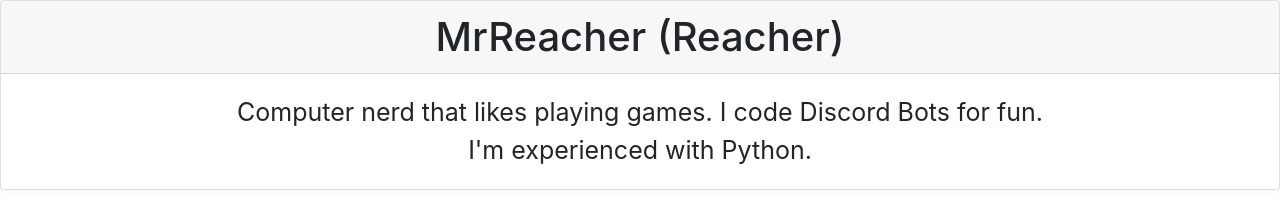
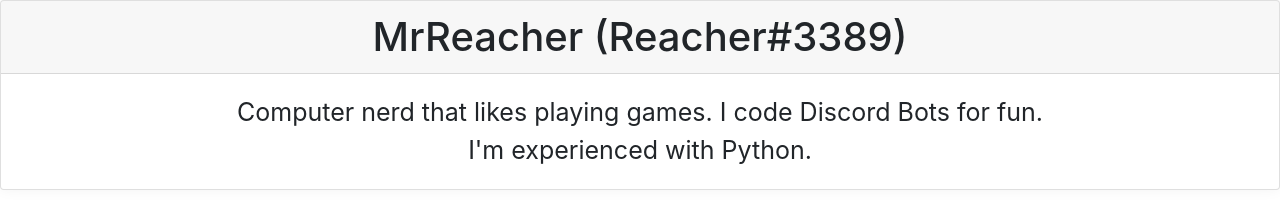
Before and after one commit to MrReacher/mrreacher.github.io, a plain HTML site: page index.html in a window 1280 px wide. Shown: the top 211 px of the page. Drawn offline with nearby package versions, Linux system fonts and the light colour scheme.

Commit message:
forgot to add some things

```diff
--- a/index.html
+++ b/index.html
@@ -41,12 +41,13 @@
 
 <html>
     <head>
+        <title>Hire me!</title>
         <link rel="stylesheet" href="https://cdn.jsdelivr.net/npm/bootstrap@4.5.0/dist/css/bootstrap.min.css">
         <script src="https://cdn.jsdelivr.net/npm/bootstrap@4.5.0/dist/js/bootstrap.bundle.min.js"></script>
     </head>
     <body>
         <div class="card text-center">
-            <h1 class="card-header">MrReacher (Reacher)</h1>
+            <h1 class="card-header">MrReacher (Reacher#3389)</h1>
             <div class="card-body">
                 <p class="card-text p-text">Computer nerd that likes playing games. I code Discord Bots for fun.<br>
                     I'm experienced with Python.
```
